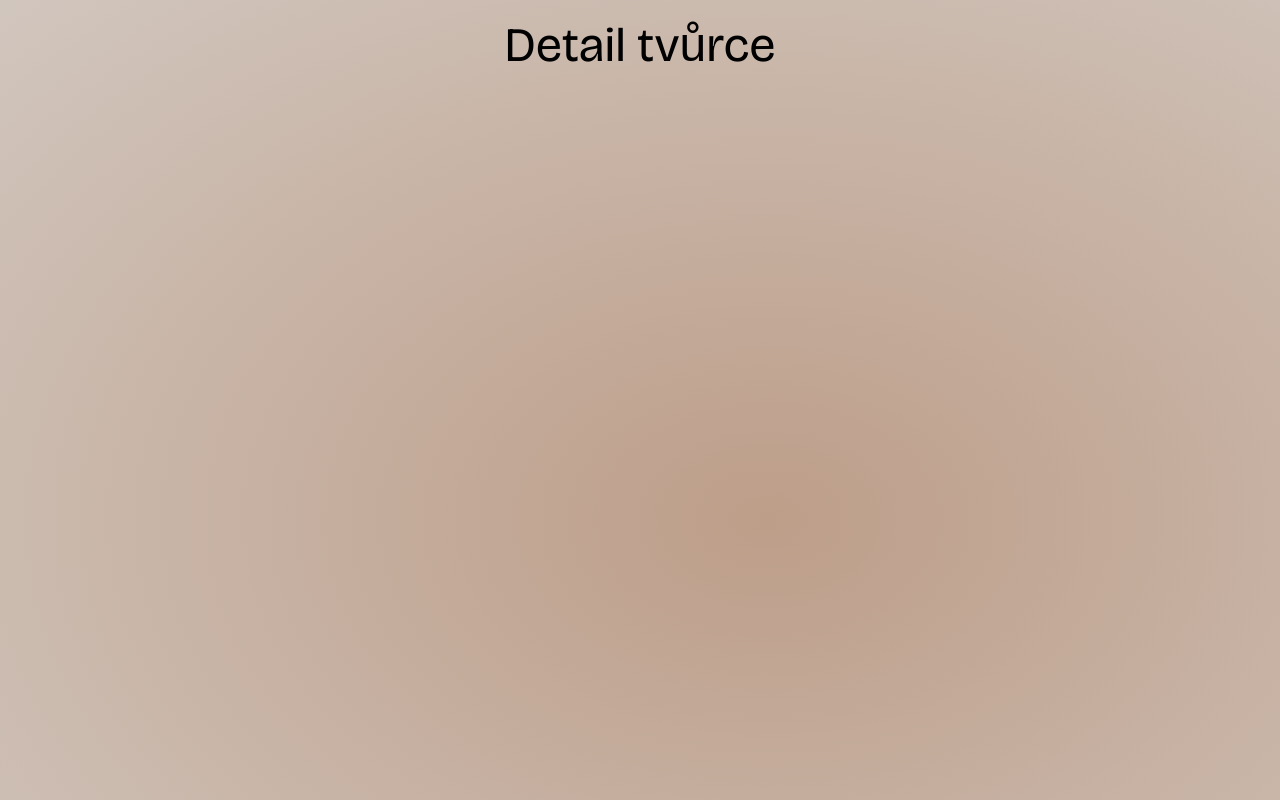
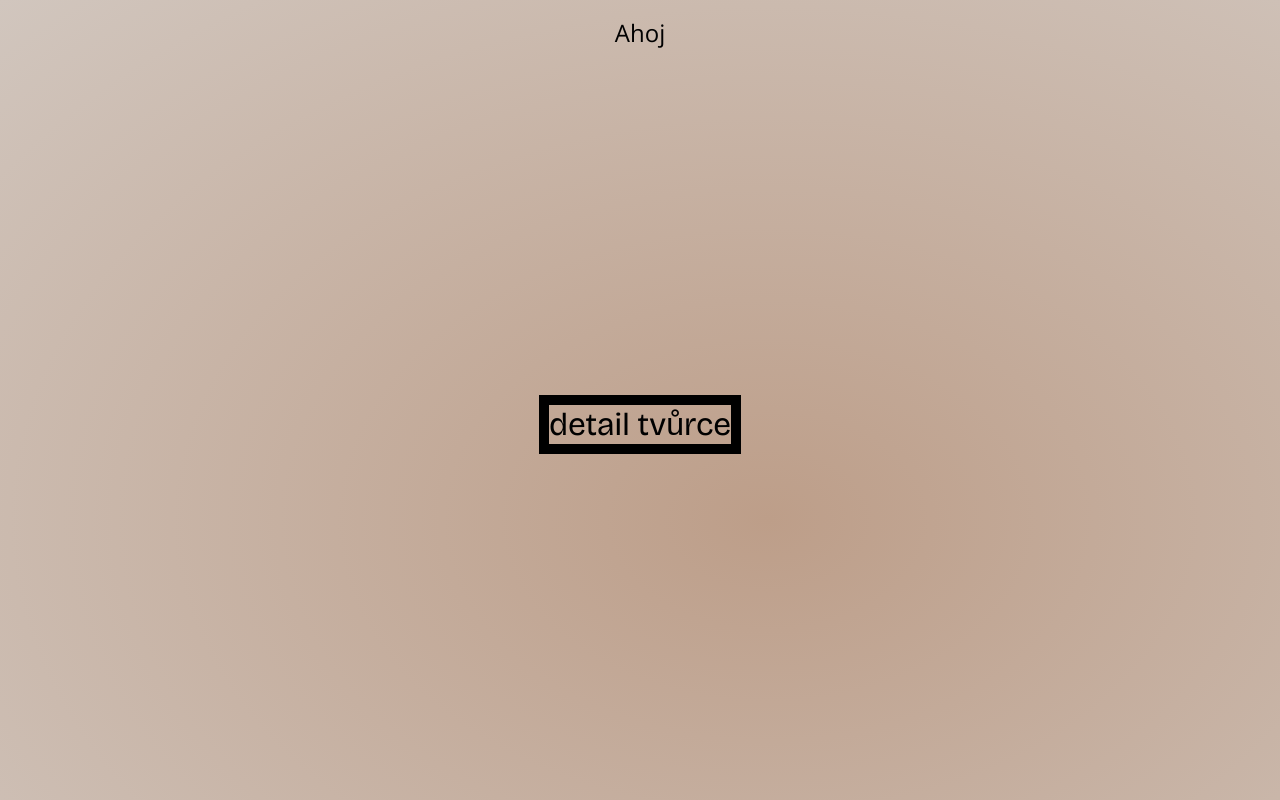
Before and after one commit to han-fris/namiru-app, a React (Vite) app: page /tvurci/1 in a window 1280 px wide. Built offline with nearby package versions, Linux system fonts and the light colour scheme.

Commit message:
Wrapper added to pages

```diff
--- a/src/components/shared/PageWrapper.jsx
+++ b/src/components/shared/PageWrapper.jsx
@@ -1,6 +1,6 @@
 export const PageWrapper = ({ children }) => (
   <div className="container">
-    <header>{/**hlavni menu nahore s logem a menu - <Header /> */}</header>
+    <header>Ahoj{/**hlavni menu nahore s logem a menu - <Header /> */}</header>
     <main className="maincontainer">{children}</main>
     <footer>{/** paticka - <Footer /> */}</footer>
   </div>
--- a/src/global.css
+++ b/src/global.css
@@ -49,3 +49,7 @@ h6 {
 header {
   font-size: 1.5rem;
 }
+
+.maincontainer {
+  border: 10px solid black;
+}
--- a/src/pages/Blog/BlogDetail.jsx
+++ b/src/pages/Blog/BlogDetail.jsx
@@ -2,12 +2,8 @@ import '../../global.css';
 
 export const BlogDetail = () => {
   return (
-    <div className="container">
-      <header>
-        <h1>Blog detail</h1>
-      </header>
-      <main></main>
-      <footer></footer>
-    </div>
+    <PageWrapper>
+      <h1>Blog detail</h1>
+    </PageWrapper>
   );
 };
--- a/src/pages/Blog/BlogList.jsx
+++ b/src/pages/Blog/BlogList.jsx
@@ -1,13 +1,10 @@
 import '../../global.css';
+import { PageWrapper } from '../../components/shared/PageWrapper';
 
 export const BlogList = () => {
   return (
-    <div className="container">
-      <header>
-        <h1>Blog list</h1>
-      </header>
-      <main></main>
-      <footer></footer>
-    </div>
+    <PageWrapper>
+      <h1>Blog list</h1>
+    </PageWrapper>
   );
 };
--- a/src/pages/Creators/CreatorDetail.jsx
+++ b/src/pages/Creators/CreatorDetail.jsx
@@ -1,13 +1,10 @@
 import '../../global.css';
+import { PageWrapper } from '../../components/shared/PageWrapper';
 
 export const CreatorDetail = () => {
   return (
-    <div className="container">
-      <header>
-        <h1>Detail tvůrce</h1>
-      </header>
-      <main></main>
-      <footer></footer>
-    </div>
+    <PageWrapper>
+      <h1>detail tvůrce</h1>
+    </PageWrapper>
   );
 };
--- a/src/pages/Creators/CreatorsList.jsx
+++ b/src/pages/Creators/CreatorsList.jsx
@@ -1,13 +1,10 @@
 import '../../global.css';
+import { PageWrapper } from '../../components/shared/PageWrapper';
 
 export const CreatorList = () => {
   return (
-    <div className="container">
-      <header>
-        <h1>Seznam tvůrců</h1>
-      </header>
-      <main></main>
-      <footer></footer>
-    </div>
+    <PageWrapper>
+      <h1>Seznam tvůrců</h1>
+    </PageWrapper>
   );
 };
--- a/src/pages/NotFound.jsx
+++ b/src/pages/NotFound.jsx
@@ -1,13 +1,10 @@
 import './../global.css';
+import { PageWrapper } from '../components/shared/PageWrapper';
 
 export const NotFound = () => {
   return (
-    <div className="container">
-      <header>
-        <h1>Nitka se přetrhla</h1>
-      </header>
-      <main></main>
-      <footer></footer>
-    </div>
+    <PageWrapper>
+      <h1>Nitka se přetrhla</h1>
+    </PageWrapper>
   );
 };
```
